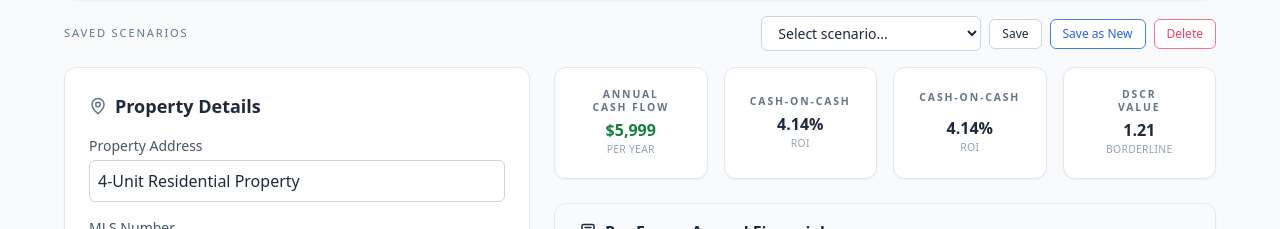
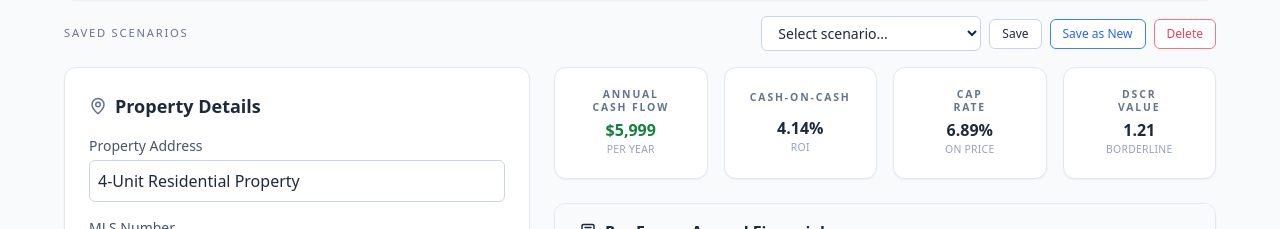
Before and after one commit to Teamsarrow/Multifamily-ROI-analyzer, a React (Vite) app: page / in a window 1280 px wide. Shown: the part 130-359 px from the top of the page. Built offline with nearby package versions, Linux system fonts and the light colour scheme; the HTML template or start-up script is replaced by a standard one.

Commit message:
Update App.jsx

```diff
--- a/src/App.jsx
+++ b/src/App.jsx
@@ -841,14 +841,17 @@ ${unitMixDetails}
         <div className="lg:col-span-7 space-y-6">
 {/* KPI Strip */}
 <div className="grid grid-cols-1 md:grid-cols-2 lg:grid-cols-4 gap-4">
-
   {/* Annual Cash Flow */}
   <div className="kpi-box bg-white rounded-xl shadow-sm border border-slate-200 text-center h-28 flex flex-col justify-center">
     <div className="kpi-title text-[0.65rem] font-semibold tracking-[0.18em] uppercase text-slate-500 leading-tight">
       Annual<br />Cash Flow
     </div>
 
-    <div className={`kpi-value mt-1 font-extrabold ${annualCashFlow >= 0 ? 'text-green-700' : 'text-red-700'}`}>
+    <div
+      className={`kpi-value mt-1 font-extrabold ${
+        annualCashFlow >= 0 ? "text-green-700" : "text-red-700"
+      }`}
+    >
       {formatCurrency(annualCashFlow)}
     </div>
 
@@ -857,13 +860,14 @@ ${unitMixDetails}
     </div>
   </div>
 
-  {/* Cash-on-Cash ROI */}
+  {/* Cash-on-cash ROI */}
   <div className="kpi-box bg-white rounded-xl shadow-sm border border-slate-200 text-center h-28 flex flex-col justify-center">
-    <div className="kpi-title-long text-[0.65rem] font-semibold tracking-[0.18em] uppercase text-slate-500 leading-tight">
-      Cash-on-Cash
+    <div className="kpi-title text-[0.65rem] font-semibold tracking-[0.18em] uppercase text-slate-500 leading-tight">
+      Cash-on-cash
     </div>
 
-    <div className="kpi-value mt-1 font-extrabold text-slate-800">
+    {/* Value moved down to align with other KPI values */}
+    <div className="kpi-value mt-3 font-extrabold text-slate-800">
       {formatPercent(cashOnCashROI)}
     </div>
 
@@ -872,21 +876,20 @@ ${unitMixDetails}
     </div>
   </div>
 
-  {/* Cash-on-Cash ROI */}
-<div className="kpi-box bg-white rounded-xl shadow-sm border border-slate-200 text-center h-28 flex flex-col justify-center">
-  <div className="kpi-title text-[0.65rem] font-semibold tracking-[0.18em] uppercase text-slate-500 leading-tight">
-    Cash-on-cash
+  {/* Cap Rate */}
+  <div className="kpi-box bg-white rounded-xl shadow-sm border border-slate-200 text-center h-28 flex flex-col justify-center">
+    <div className="kpi-title text-[0.65rem] font-semibold tracking-[0.18em] uppercase text-slate-500 leading-tight">
+      Cap<br />Rate
+    </div>
+
+    <div className="kpi-value mt-1 font-extrabold text-slate-800">
+      {formatPercent(capRate)}
+    </div>
+
+    <div className="kpi-sub text-[0.65rem] text-slate-400 uppercase tracking-wide">
+      On Price
+    </div>
   </div>
-
-  {/* Value moved down to align with other KPI values */}
-  <div className="kpi-value mt-3 font-extrabold text-slate-800">
-    {formatPercent(cashOnCashROI)}
-  </div>
-
-  <div className="kpi-sub text-[0.65rem] text-slate-400 uppercase tracking-wide">
-    ROI
-  </div>
-</div>
 
   {/* DSCR */}
   <div className="kpi-box bg-white rounded-xl shadow-sm border border-slate-200 text-center h-28 flex flex-col justify-center">
@@ -902,7 +905,6 @@ ${unitMixDetails}
       {dscrStatus}
     </div>
   </div>
-
 </div>       {/* Pro Forma Annual Financials */}
           <div className="bg-white rounded-xl shadow-sm border border-slate-200 overflow-hidden">
             <div className="bg-slate-50 px-6 py-4 border-b border-slate-200">
```
